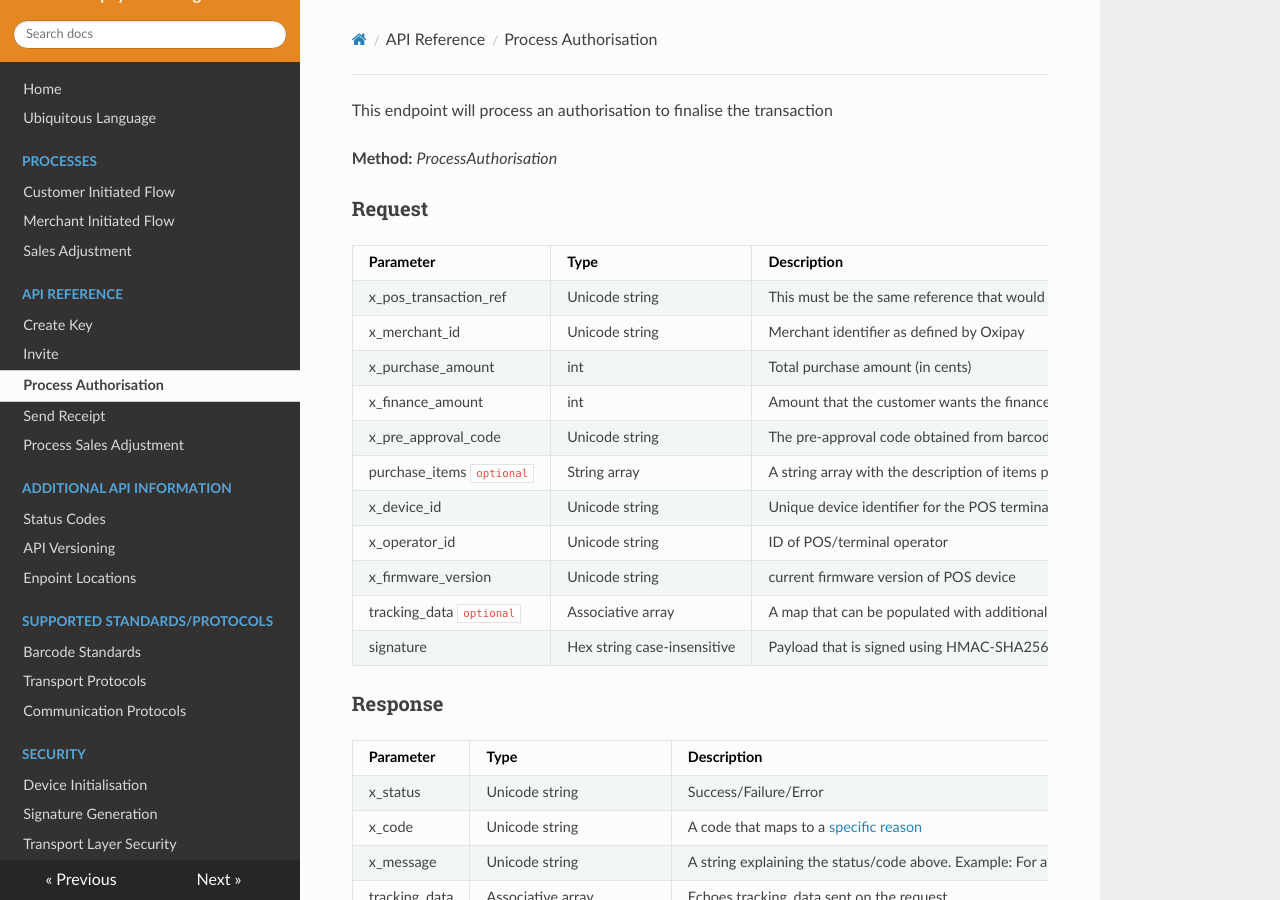
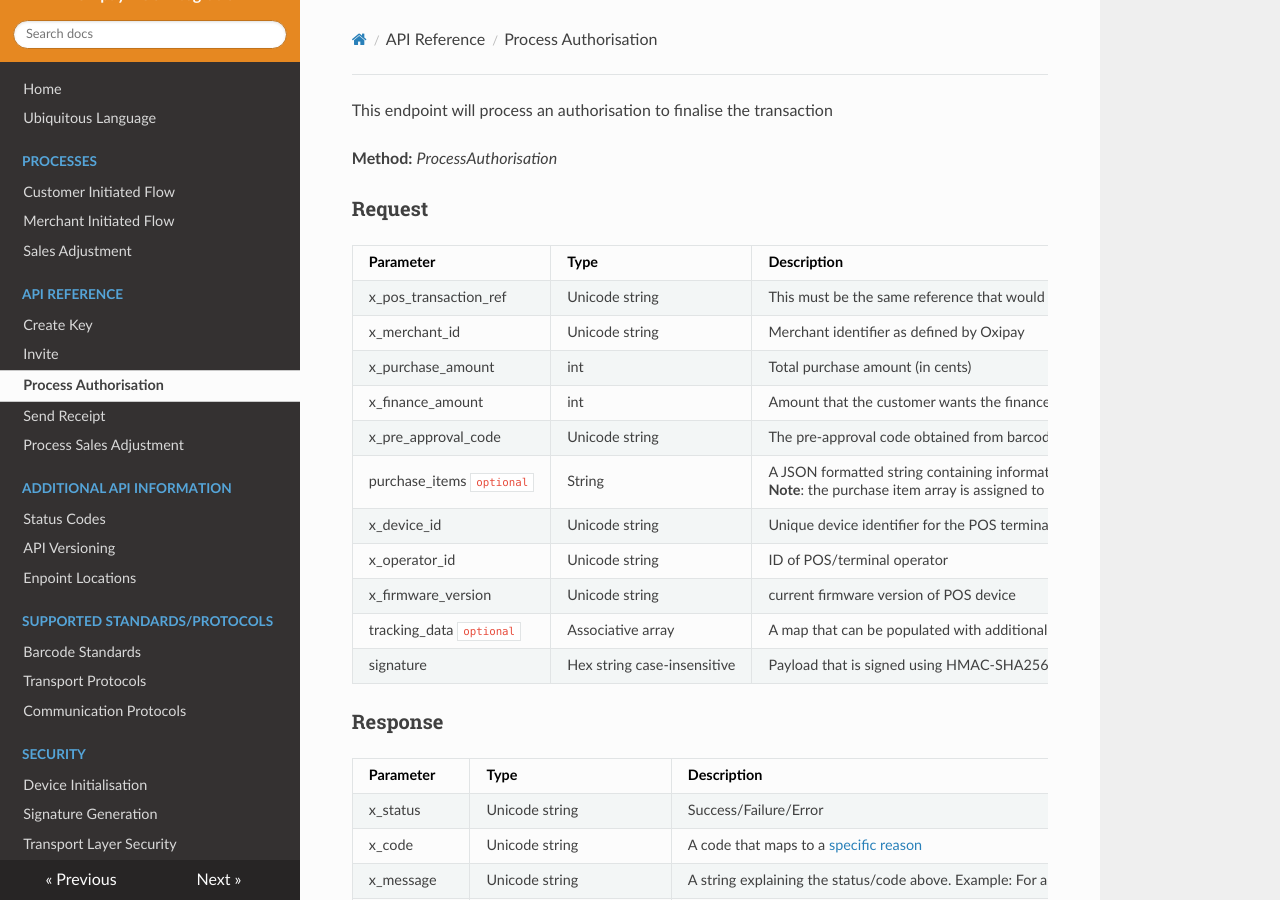
Before and after one commit to oxipay/posdocs, an MkDocs documentation site: the page built from docs/api/process_authorisation.md, in a window 1280 px wide and 900 px high. Built offline with MkDocs 1.6.1, drawn with Linux system fonts in a browser that asks for light colours; nearby versions of some CDN libraries; old or Windows-style settings are respelled for this version of MkDocs.

Commit message:
updated type and description of 'purchase_items'

```diff
--- a/docs/api/process_authorisation.md
+++ b/docs/api/process_authorisation.md
@@ -11,7 +11,7 @@ x_merchant_id | Unicode string | Merchant identifier as defined by Oxipay
 x_purchase_amount | int | Total purchase amount (in cents)
 x_finance_amount | int | Amount that the customer wants the finance for from Oxipay (in cents)
 x_pre_approval_code | Unicode string | The pre-approval code obtained from barcode that the customer is presented
-purchase_items <code class="optional">optional</code> | String array | A string array with the description of items purchased
+purchase_items <code class="optional">optional</code> | String | A JSON formatted string containing information about the purchase items e.g. <code>{ "PurchaseItems": [ "Item1", "Item2" ] }</code><br/>**Note**: the purchase item array is assigned to a field named "PurchaseItems".
 x_device_id | Unicode string | Unique device identifier for the POS terminal
 x_operator_id | Unicode string | ID of POS/terminal operator
 x_firmware_version | Unicode string | current firmware version of POS device
```
